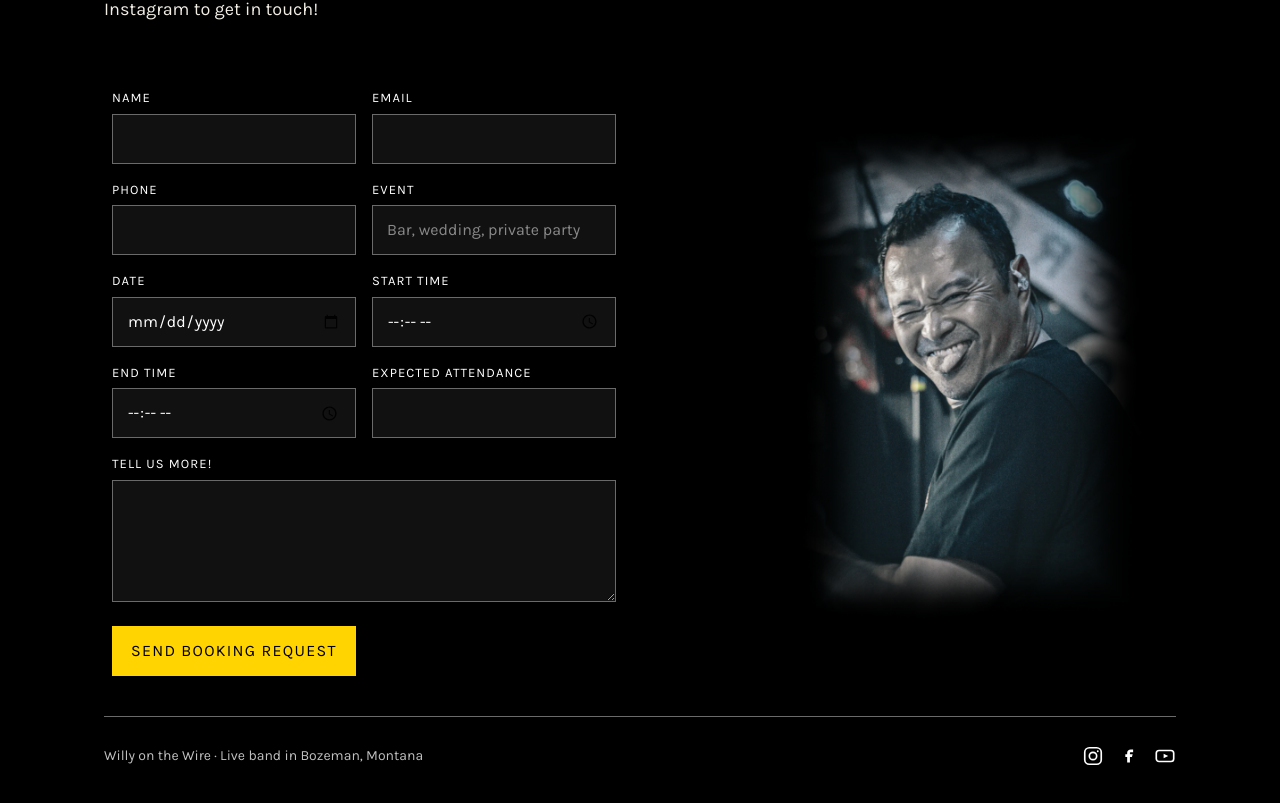
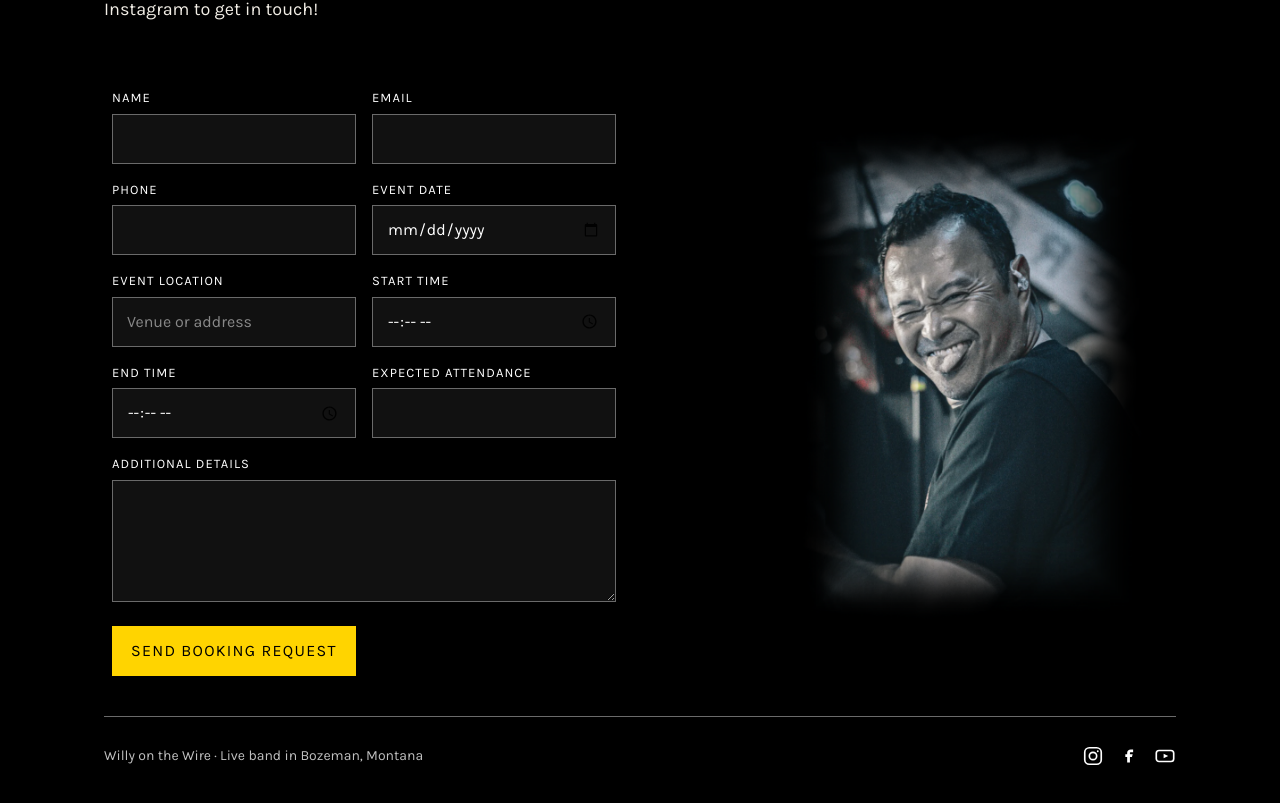
Before and after one commit to Data-Faced/willy-on-the-wire, a Next.js app: page / in a window 1280 px wide. Shown: the part 2089-2892 px from the top of the page. Built offline with nearby package versions, Linux system fonts and the light colour scheme.

Commit message:
Reorder booking fields

```diff
--- a/app/BookingForm.js
+++ b/app/BookingForm.js
@@ -6,8 +6,8 @@ const empty = {
   name: "",
   email: "",
   phone: "",
-  event: "",
   date: "",
+  location: "",
   time: "",
   endTime: "",
   attendees: "",
@@ -93,25 +93,25 @@ export default function BookingForm() {
           />
         </label>
         <label>
-          Event
+          Event date
           <input
-            name="event"
-            type="text"
+            name="date"
+            type="date"
             required
-            placeholder="Bar, wedding, private party"
-            value={fields.event}
+            value={fields.date}
             onChange={update}
           />
         </label>
       </div>
       <div className="form-row">
         <label>
-          Date
+          Event location
           <input
-            name="date"
-            type="date"
+            name="location"
+            type="text"
             required
-            value={fields.date}
+            placeholder="Venue or address"
+            value={fields.location}
             onChange={update}
           />
         </label>
@@ -150,7 +150,7 @@ export default function BookingForm() {
         </label>
       </div>
       <label>
-        Tell us more!
+        Additional details
         <textarea
           name="details"
           rows="4"
```
